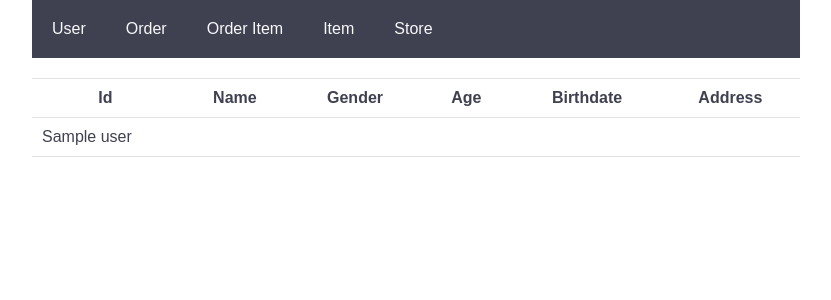
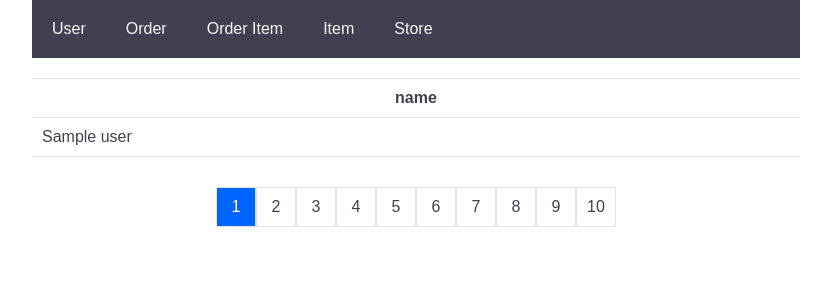
Before and after one commit to sangeun99/SeSAC, a Flask app: template 3.Flask/crm-page/templates/users.html in a window 1280 px wide. Shown: the top 300 px of the page, without its empty margins (224-1055 px from the left). Run offline with Flask 3, Linux system fonts and the light colour scheme; the template is opened without the code that fills it: most values are stand-ins (such as "Sample title", 1, 10 or a date in 2020).

Commit message:
⚡️ style: user탭 pagination 구현

```diff
--- a/3.Flask/crm-page/app.py
+++ b/3.Flask/crm-page/app.py
@@ -5,24 +5,29 @@ app = Flask(__name__, static_folder="static")
 
 @app.route("/")
 def root() :
-    return render_template("index.html")
+    return "hello"
 
 @app.route("/users")
-def user():
-    users = []
-    with open('src/data_space.csv', newline='', encoding="utf-8") as user:
+@app.route("/users/<int:index>")
+def user(index = 1):
+    per_page = 20
+    data = []
+    with open('src/user.csv', newline='', encoding="utf-8") as user:
         reader = csv.DictReader(user)
         next(reader)
         for row in reader:
             clean_row = {key.strip(): value.strip() for key, value in row.items()}
-            users.append(clean_row)
-    return render_template("users.html", users=users)
-
+            data.append(clean_row)
+    total_pages = int(len(data) / per_page) + 1
+    start_index = (index - 1) * per_page
+    end_index = index * per_page
+    users = data[start_index: end_index]
+    return render_template("users.html", users=users, total_pages=total_pages, index=index)
 
 @app.route("/user_detail/<userid>")
 def user_detail(userid):
     users = []
-    with open('src/data_space.csv', newline='', encoding="utf-8") as user:
+    with open('src/user.csv', newline='', encoding="utf-8") as user:
         reader = csv.DictReader(user)
         next(reader)
         for row in reader:
@@ -30,7 +35,6 @@ def user_detail(userid):
             if clean_row['Id'] == userid :
                 userinfo = clean_row
     return render_template("user_detail.html", userinfo=userinfo)
-
 
 @app.route("/stores")
 def store():
@@ -54,6 +58,5 @@ def store_detail(storeid):
                 storeinfo = clean_row
     return render_template("store_detail.html", storeinfo=storeinfo)
 
-
 if __name__=="__main__":
     app.run(port=8080, debug=True)
--- a/3.Flask/crm-page/static/style.css
+++ b/3.Flask/crm-page/static/style.css
@@ -155,3 +155,27 @@ body {
   color: var(--blue-dark);
   text-decoration: underline;
 }
+
+.paging-bar {
+  display: flex;
+  flex-direction: row;
+  flex-wrap: wrap;
+}
+
+.paging {
+  display: flex;
+  justify-content: center;
+  align-items: center;
+  width: 30px;
+  height: 30px;
+  border: 1px var(--border) solid;
+}
+
+.current .paging {
+  background-color: var(--blue);
+  color: var(--white);
+}
+
+.paging:hover {
+  background-color: var(--blue-light);
+}
--- a/3.Flask/crm-page/templates/store_detail.html
+++ b/3.Flask/crm-page/templates/store_detail.html
@@ -40,7 +40,7 @@
       <tr class="info-row">
         {% for value in storeinfo.values() %}
         <td class="info-single-item">
-          {{ item }}
+          {{ value }}
         </td>
         {% endfor %}
       </tr>
--- a/3.Flask/crm-page/templates/users.html
+++ b/3.Flask/crm-page/templates/users.html
@@ -6,6 +6,38 @@
   <meta name="viewport" content="width=device-width, initial-scale=1.0">
   <title>USERS - CRM</title>
   <link href='{{url_for("static", filename="style.css")}}' rel="stylesheet">
+  <style>
+    .pagination {
+      padding: 30px 0px;
+      display: flex;
+      justify-content: center;
+      align-items: center;
+    }
+
+    .paging-bar {
+      display: flex;
+      flex-direction: row;
+      flex-wrap: wrap;
+    }
+
+    .paging {
+      display: flex;
+      justify-content: center;
+      align-items: center;
+      width: 40px;
+      height: 40px;
+      border: 1px var(--border) solid;
+    }
+
+    .current.paging {
+      background-color: var(--blue);
+      color: var(--white);
+    }
+
+    .paging:not(.current):hover {
+      background-color: var(--blue-light);
+    }
+  </style>
 </head>
 
 <body>
@@ -31,12 +63,11 @@
     </nav>
     <table class="info-table">
       <tr class="info-row">
-        <th class="info-type">Id</th>
-        <th class="info-type">Name</th>
-        <th class="info-type">Gender</th>
-        <th class="info-type">Age</th>
-        <th class="info-type">Birthdate</th>
-        <th class="info-type">Address</th>
+        {% for key in users[0].keys() %}
+        <th class="info-type">
+          {{ key }}
+        </th>
+        {% endfor %}
       </tr>
       {% for user in users %}
       <tr class="info-row">
@@ -52,6 +83,36 @@
       </tr>
       {% endfor %}
     </table>
+    <div class="pagination">
+      <ul class="paging-bar">
+        {% if index > 10 %}
+        <li>
+          <a class="prev-prev paging" href="/users/{{index-10}}">&lt;&lt;</a>
+        </li>
+        {% endif %}
+        {% if index > 1 %}
+        <li>
+          <a class="prev paging" href="/users/{{index-1}}">&lt;</a>
+        </li>
+        {% endif %}
+        {% for i in range(((index-1)//10)*10+1, [((index-1)//10)*10+11, total_pages+1]|min ) %}
+        <li>
+          <a class="paging {% if i == index %} current {% endif %}" href="/users/{{i}}">{{ i }}</a>
+        </li>
+        {% endfor %}
+        {% if total_pages > index %}
+        <li>
+          <a class="next paging" href="/users/{{index+1}}">&gt;</a>
+        </li>
+        {% endif %}
+        {% if total_pages >= index+10 %}
+        <li>
+          <a class="next-next paging" href="/users/{{index+10}}">&gt;&gt;</a>
+        </li>
+        {% endif %}
+      </ul>
+    </div>
   </div>
 </body>
+
 </html>
```
Also changed, not shown: 3.Flask/crm-page/templates/stores.html (+5 -4 lines), 3.Flask/crm-page/templates/user_detail.html (+7 -8 lines).
